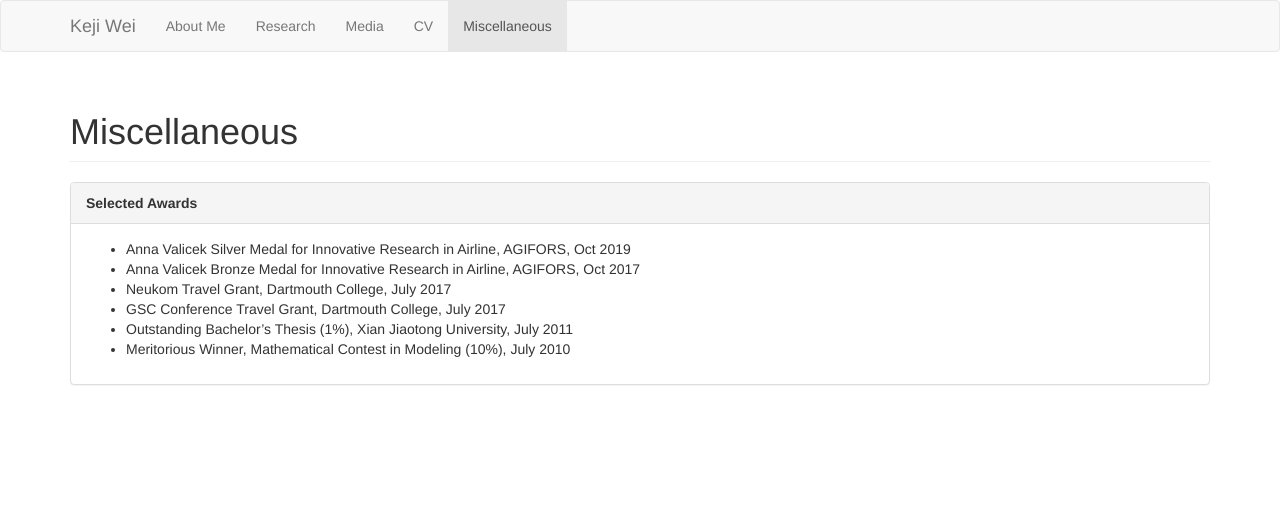
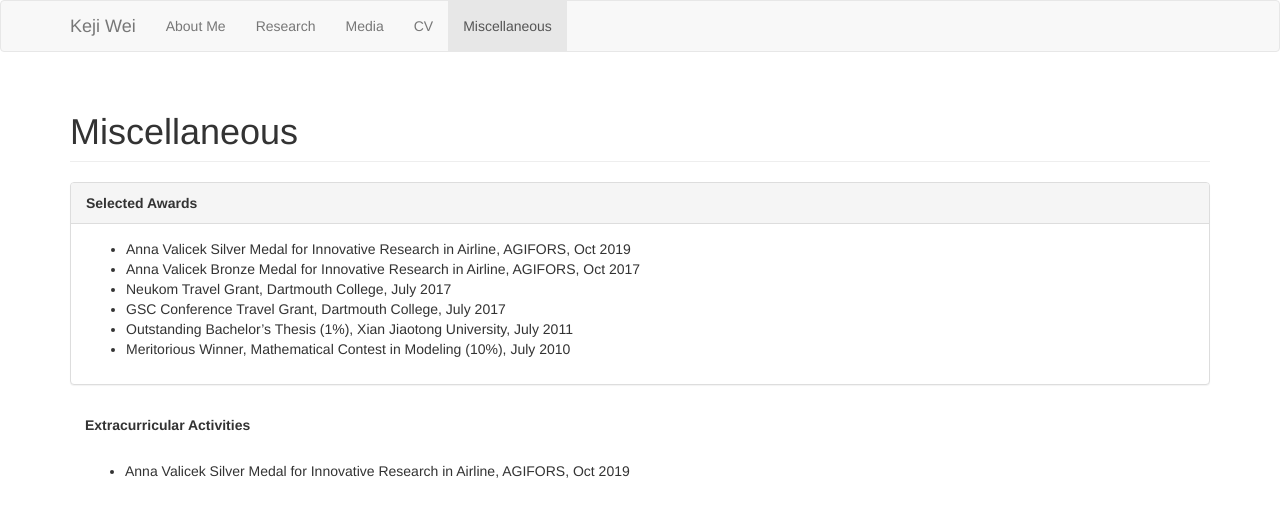
Before and after one commit to kejiwei/kejiwei.github.io, a Jekyll site: the page built from Miscellaneous.html, in a window 1280 px wide. Shown: the top 517 px of the page. Built offline with Jekyll 4.4.1, drawn with Linux system fonts in a browser that asks for light colours.

Commit message:
Update Miscellaneous.html

```diff
--- a/Miscellaneous.html
+++ b/Miscellaneous.html
@@ -29,4 +29,13 @@ tabname: Miscellaneous
       </ul>
     </div>
   </div>
+  <div class="panel-heading"><strong>Extracurricular Activities</strong></div>
+    <div class="panel-body">
+      <ul>
+          <li>
+            Anna Valicek Silver Medal for Innovative Research in Airline, AGIFORS, Oct 2019
+          </li>
+      </ul>
+    </div>
+  </div>
 </div>
```
